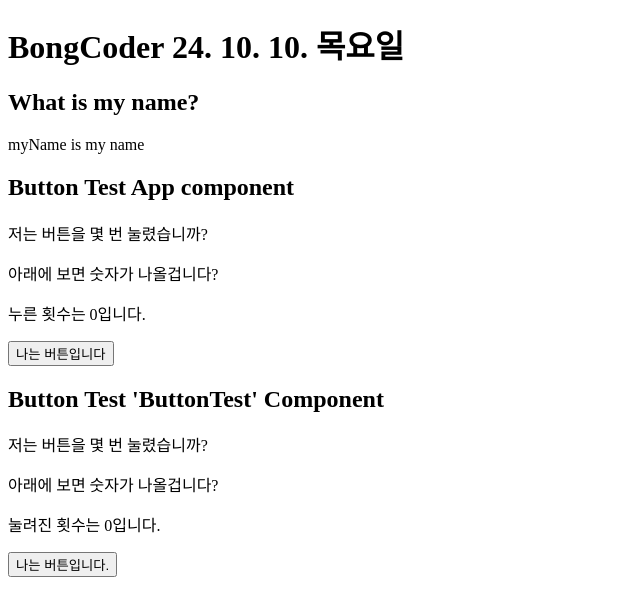
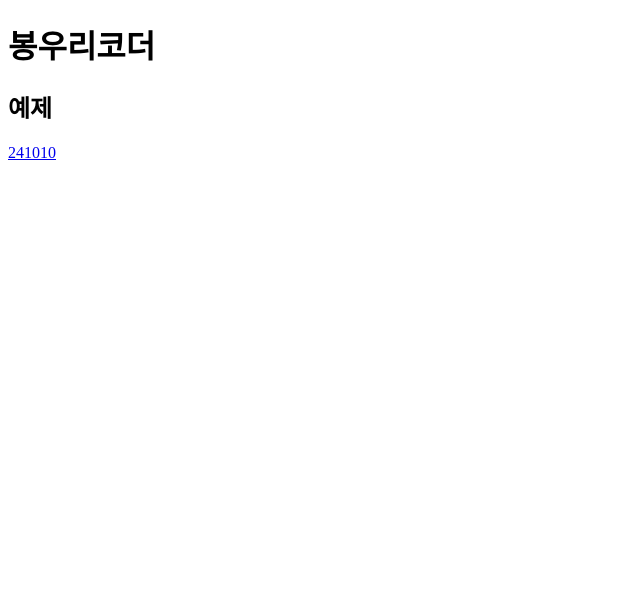
Before and after one commit to freebird920/bong-vite-react-example, a React (Vite) app: page / in a window 1280 px wide. Shown: the top 616 px of the page, without its empty margins (0-640 px from the left). Built offline with nearby package versions, Linux system fonts and the light colour scheme.

Commit message:
React 라우터 추가 및 페이지 구조 변경: App 컴포넌트를 리네임하고 홈 페이지 및 라우터 설정 추가

```diff
--- a/package.json
+++ b/package.json
@@ -11,7 +11,8 @@
   },
   "dependencies": {
     "react": "^18.3.1",
-    "react-dom": "^18.3.1"
+    "react-dom": "^18.3.1",
+    "react-router-dom": "^6.26.2"
   },
   "devDependencies": {
     "@eslint/js": "^9.11.1",
--- a/src/App.tsx
+++ b/src/app/App241010/page.tsx
@@ -1,6 +1,6 @@
 import { useState } from "react";
 
-export default function App() {
+export default function App241010() {
   const [count, setCount] = useState(0);
 
   function myFunction(myName: string): string {
--- /dev/null
+++ b/src/app/page.tsx
@@ -0,0 +1,15 @@
+import { memo } from "react";
+
+const HomePage = memo(() => {
+  return (
+    <>
+      <h1>봉우리코더</h1>
+
+      <h2>예제</h2>
+      <a href="/241010">241010</a>
+    </>
+  );
+});
+
+HomePage.displayName = "HomePage";
+export default HomePage;
--- a/src/main.tsx
+++ b/src/main.tsx
@@ -1,10 +1,25 @@
 import { StrictMode } from 'react'
 import { createRoot } from 'react-dom/client'
-import App from './App.tsx'
-import './index.css'
+import {
+  createBrowserRouter,
+  RouterProvider,
+} from "react-router-dom";
 
+import HomePage from './app/page.tsx';
+import App241010 from './app/App241010/page.tsx';
+const router = createBrowserRouter([
+  {
+    path: "/",
+    element: <HomePage />,
+  },
+  {
+    path: "/241010",
+    element: <App241010 />,
+  }
+
+]);
 createRoot(document.getElementById('root')!).render(
   <StrictMode>
-    <App />
+       <RouterProvider router={router} />
   </StrictMode>,
 )
```
Also changed, not shown: src/index.css (deleted), 1 other file (tests, documents, lock files or other folders).
